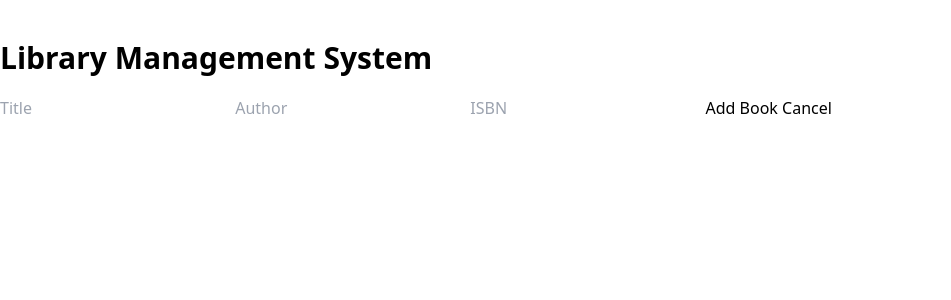
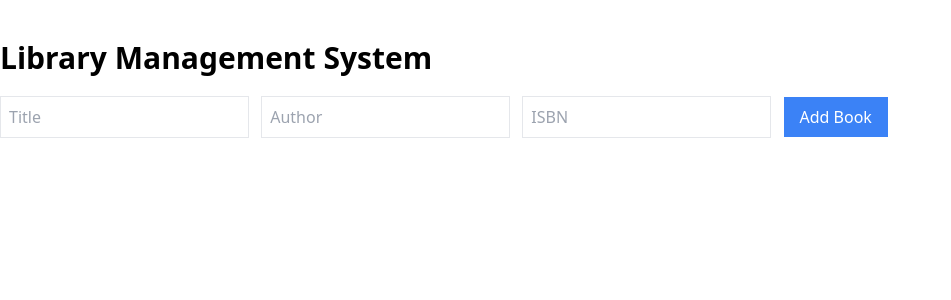
Before and after one commit to NoorMuhammad20013146/Library-Management-System, a Python web app: template templates/index.html in a window 1280 px wide. Shown: the top 300 px of the page, without its empty margins (0-951 px from the left). Run offline with Jinja, Linux system fonts and the light colour scheme; the template is opened without the code that fills it, so the values that code supplies are empty.

Commit message:
Style the input fields

```diff
--- a/templates/index.html
+++ b/templates/index.html
@@ -12,11 +12,11 @@
 
         <!-- Add/Edit Book Form -->
         <div class="mb-5">
-            <input type="text" id="title" placeholder="Title" >
-            <input type="text" id="author" placeholder="Author" >
-            <input type="text" id="isbn" placeholder="ISBN" >
-            <button id="add-edit-btn" >Add Book</button>
-            <button id="cancel-btn" >Cancel</button>
+            <input type="text" id="title" placeholder="Title" class="border p-2 mr-2">
+            <input type="text" id="author" placeholder="Author" class="border p-2 mr-2">
+            <input type="text" id="isbn" placeholder="ISBN" class="border p-2 mr-2">
+            <button id="add-edit-btn"  class="bg-blue-500 text-white px-4 py-2">Add Book</button>
+            <button id="cancel-btn"  class="bg-gray-500 text-white px-4 py-2 hidden">Cancel</button>
         </div>
     </div>
 </body>
```
